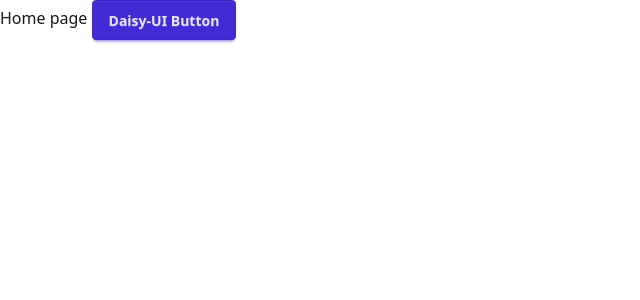
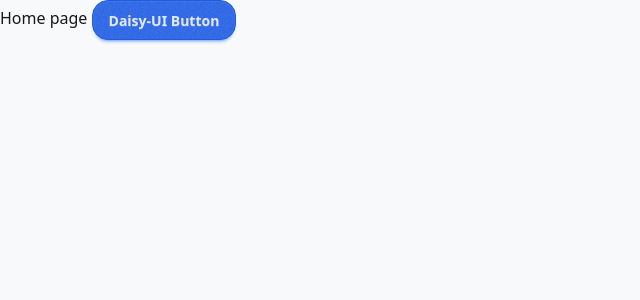
Before and after one commit to TheBossT910/savepoint-web, a Nuxt app: page / in a window 1280 px wide. Shown: the top 300 px of the page, without its empty margins (0-640 px from the left). Built offline with nearby package versions, Linux system fonts and the light colour scheme.

Commit message:
feat: added light/dark themes

```diff
--- a/assets/app.css
+++ b/assets/app.css
@@ -1,2 +1,73 @@
 @import "tailwindcss";
 @plugin "daisyui";
+
+/* Themes */
+@plugin "daisyui/theme" {
+  name: "SavePointLight";
+  default: true;
+  prefersdark: false;
+  color-scheme: "light";
+  --color-base-100: oklch(98% 0.003 247.858);
+  --color-base-200: oklch(98% 0 0);
+  --color-base-300: oklch(95% 0 0);
+  --color-base-content: oklch(21% 0.006 285.885);
+  --color-primary: oklch(54.61% 0.215 262.88);
+  --color-primary-content: oklch(93% 0.034 272.788);
+  --color-secondary: oklch(54.13% 0.247 293.01);
+  --color-secondary-content: oklch(94% 0.028 342.258);
+  --color-accent: oklch(79.71% 0.134 211.53);
+  --color-accent-content: oklch(38% 0.063 188.416);
+  --color-neutral: oklch(37.29% 0.031 259.73);
+  --color-neutral-content: oklch(92% 0.004 286.32);
+  --color-info: oklch(68.47% 0.148 237.32);
+  --color-info-content: oklch(29% 0.066 243.157);
+  --color-success: oklch(69.59% 0.149 162.48);
+  --color-success-content: oklch(37% 0.077 168.94);
+  --color-warning: oklch(76.86% 0.165 70.08);
+  --color-warning-content: oklch(41% 0.112 45.904);
+  --color-error: oklch(63.68% 0.208 25.33);
+  --color-error-content: oklch(27% 0.105 12.094);
+  --radius-selector: 1rem;
+  --radius-field: 1rem;
+  --radius-box: 1rem;
+  --size-selector: 0.25rem;
+  --size-field: 0.25rem;
+  --border: 1px;
+  --depth: 1;
+  --noise: 1;
+}
+
+@plugin "daisyui/theme" {
+  name: "SavePointDark";
+  default: false;
+  prefersdark: true;
+  color-scheme: "dark";
+  --color-base-100: oklch(25.33% 0.016 252.42);
+  --color-base-200: oklch(23.26% 0.014 253.1);
+  --color-base-300: oklch(21.15% 0.012 254.09);
+  --color-base-content: oklch(97.807% 0.029 256.847);
+  --color-primary: oklch(54.61% 0.215 262.88);
+  --color-primary-content: oklch(96% 0.018 272.314);
+  --color-secondary: oklch(54.13% 0.247 293.01);
+  --color-secondary-content: oklch(94% 0.028 342.258);
+  --color-accent: oklch(79.71% 0.134 211.53);
+  --color-accent-content: oklch(38% 0.063 188.416);
+  --color-neutral: oklch(37.29% 0.031 259.73);
+  --color-neutral-content: oklch(92% 0.004 286.32);
+  --color-info: oklch(68.47% 0.148 237.32);
+  --color-info-content: oklch(29% 0.066 243.157);
+  --color-success: oklch(69.59% 0.149 162.48);
+  --color-success-content: oklch(37% 0.077 168.94);
+  --color-warning: oklch(76.86% 0.165 70.08);
+  --color-warning-content: oklch(41% 0.112 45.904);
+  --color-error: oklch(63.68% 0.208 25.33);
+  --color-error-content: oklch(27% 0.105 12.094);
+  --radius-selector: 1rem;
+  --radius-field: 1rem;
+  --radius-box: 1rem;
+  --size-selector: 0.25rem;
+  --size-field: 0.25rem;
+  --border: 1px;
+  --depth: 1;
+  --noise: 1;
+}
```
